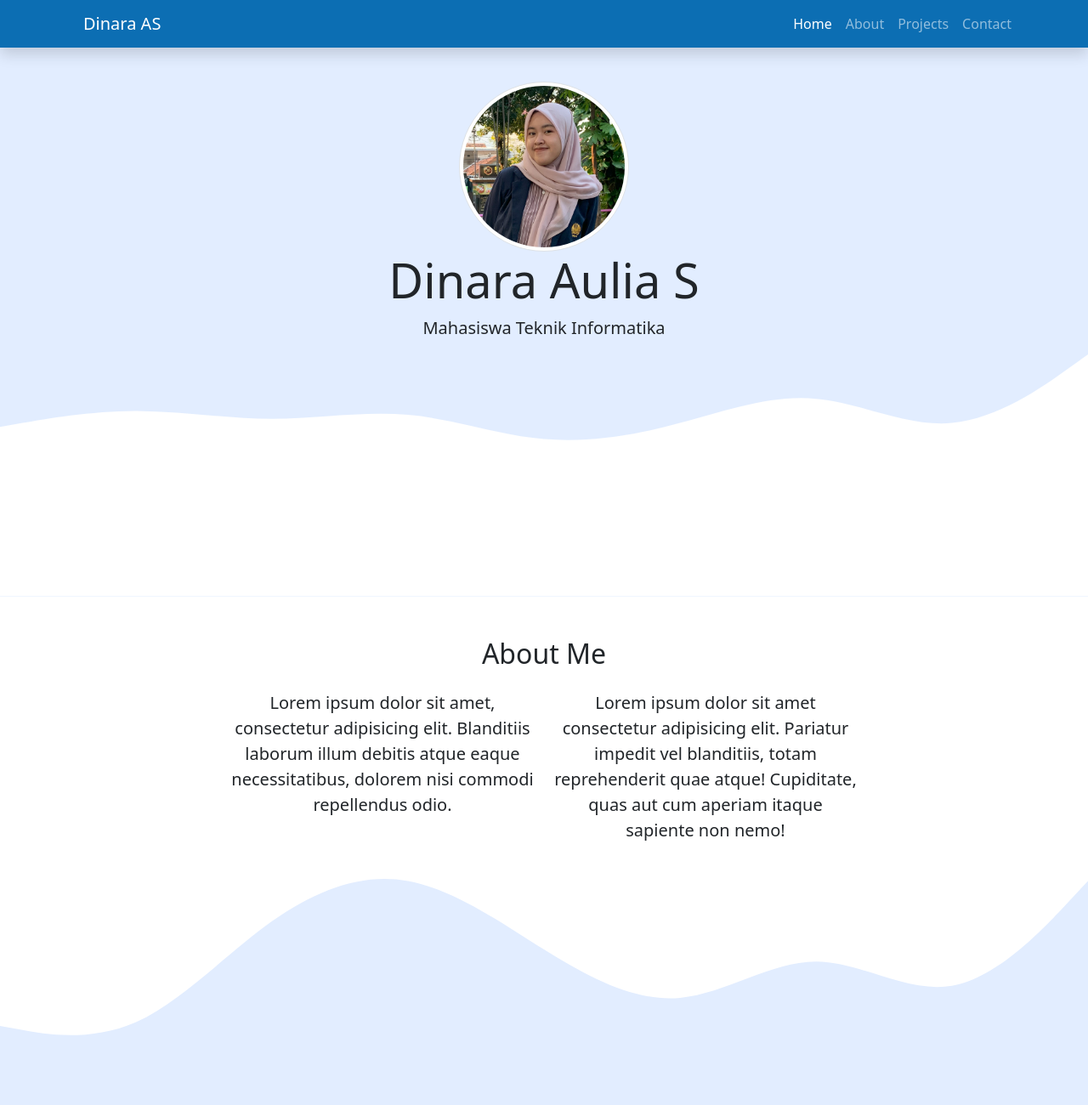
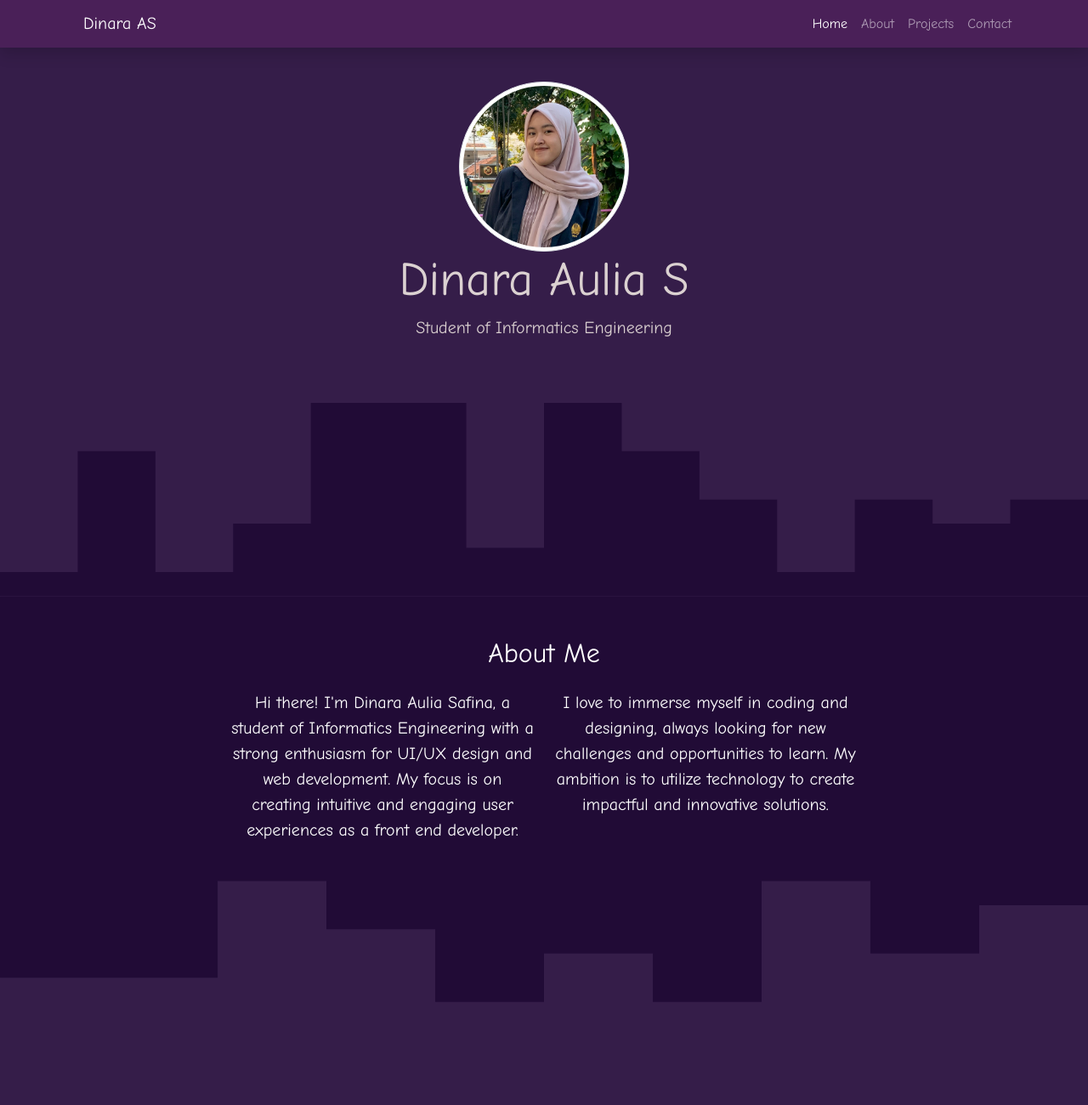
Before and after one commit to DinaraAulia/Portofolio, a plain HTML site: page index.html in a window 1280 px wide. Shown: the top 1300 px of the page at 85% size. Drawn offline with nearby package versions, Linux system fonts and the light colour scheme.

Commit message:
Memperbarui portofolio

```diff
--- a/index.html
+++ b/index.html
@@ -15,7 +15,7 @@
   </head>
   <body id="Home">
     <!-- Navbar content -->
-    <nav class="navbar navbar-expand-lg shadow fixed-top" style="background-color: #0c6eb3" data-bs-theme="dark">
+    <nav class="navbar navbar-expand-lg shadow fixed-top" style="background-color: #4a2058" data-bs-theme="dark">
       <div class="container">
         <a class="navbar-brand" href="#">Dinara AS</a>
         <button class="navbar-toggler" type="button" data-bs-toggle="collapse" data-bs-target="#navbarNav" aria-controls="navbarNav" aria-expanded="false" aria-label="Toggle navigation">
@@ -45,12 +45,12 @@
     <section class="jumbotron text-center">
       <img src="img/dinara.jpg" alt="Dinara Aulia Safina" width="200" class="rounded-circle img-thumbnail" />
       <h1 class="display-4">Dinara Aulia S</h1>
-      <p class="lead">Mahasiswa Teknik Informatika</p>
+      <p class="lead">Student of Informatics Engineering</p>
       <svg xmlns="http://www.w3.org/2000/svg" viewBox="0 0 1440 320">
         <path
-          fill="#ffff"
+          fill="#210b36"
           fill-opacity="1"
-          d="M0,96L30,90.7C60,85,120,75,180,74.7C240,75,300,85,360,85.3C420,85,480,75,540,80C600,85,660,107,720,112C780,117,840,107,900,90.7C960,75,1020,53,1080,58.7C1140,64,1200,96,1260,90.7C1320,85,1380,43,1410,21.3L1440,0L1440,320L1410,320C1380,320,1320,320,1260,320C1200,320,1140,320,1080,320C1020,320,960,320,900,320C840,320,780,320,720,320C660,320,600,320,540,320C480,320,420,320,360,320C300,320,240,320,180,320C120,320,60,320,30,320L0,320Z"
+          d="M0,224L0,288L102.9,288L102.9,128L205.7,128L205.7,288L308.6,288L308.6,224L411.4,224L411.4,64L514.3,64L514.3,64L617.1,64L617.1,256L720,256L720,64L822.9,64L822.9,128L925.7,128L925.7,192L1028.6,192L1028.6,288L1131.4,288L1131.4,192L1234.3,192L1234.3,224L1337.1,224L1337.1,192L1440,192L1440,320L1337.1,320L1337.1,320L1234.3,320L1234.3,320L1131.4,320L1131.4,320L1028.6,320L1028.6,320L925.7,320L925.7,320L822.9,320L822.9,320L720,320L720,320L617.1,320L617.1,320L514.3,320L514.3,320L411.4,320L411.4,320L308.6,320L308.6,320L205.7,320L205.7,320L102.9,320L102.9,320L0,320L0,320Z"
         ></path>
       </svg>
     </section>
@@ -66,18 +66,20 @@
         </div>
         <div class="row justify-content-center fs-5 text-center">
           <div class="col-md-4">
-            <p>Lorem ipsum dolor sit amet, consectetur adipisicing elit. Blanditiis laborum illum debitis atque eaque necessitatibus, dolorem nisi commodi repellendus odio.</p>
+            <p>
+              Hi there! I'm Dinara Aulia Safina, a student of Informatics Engineering with a strong enthusiasm for UI/UX design and web development. My focus is on creating intuitive and engaging user experiences as a front end developer.
+            </p>
           </div>
           <div class="col-md-4">
-            <p>Lorem ipsum dolor sit amet consectetur adipisicing elit. Pariatur impedit vel blanditiis, totam reprehenderit quae atque! Cupiditate, quas aut cum aperiam itaque sapiente non nemo!</p>
+            <p>I love to immerse myself in coding and designing, always looking for new challenges and opportunities to learn. My ambition is to utilize technology to create impactful and innovative solutions.</p>
           </div>
         </div>
       </div>
       <svg xmlns="http://www.w3.org/2000/svg" viewBox="0 0 1440 320">
         <path
-          fill="#e2edff"
+          fill="#351d49"
           fill-opacity="1"
-          d="M0,224L30,229.3C60,235,120,245,180,218.7C240,192,300,128,360,85.3C420,43,480,21,540,32C600,43,660,85,720,122.7C780,160,840,192,900,186.7C960,181,1020,139,1080,138.7C1140,139,1200,181,1260,170.7C1320,160,1380,96,1410,64L1440,32L1440,320L1410,320C1380,320,1320,320,1260,320C1200,320,1140,320,1080,320C1020,320,960,320,900,320C840,320,780,320,720,320C660,320,600,320,540,320C480,320,420,320,360,320C300,320,240,320,180,320C120,320,60,320,30,320L0,320Z"
+          d="M0,0L0,160L144,160L144,160L288,160L288,32L432,32L432,96L576,96L576,192L720,192L720,128L864,128L864,192L1008,192L1008,32L1152,32L1152,128L1296,128L1296,64L1440,64L1440,320L1296,320L1296,320L1152,320L1152,320L1008,320L1008,320L864,320L864,320L720,320L720,320L576,320L576,320L432,320L432,320L288,320L288,320L144,320L144,320L0,320L0,320Z"
         ></path>
       </svg>
     </section>
@@ -137,9 +139,9 @@
       </div>
       <svg xmlns="http://www.w3.org/2000/svg" viewBox="0 0 1440 320">
         <path
-          fill="#ffff"
+          fill="#210b36"
           fill-opacity="1"
-          d="M0,128L30,133.3C60,139,120,149,180,154.7C240,160,300,160,360,144C420,128,480,96,540,112C600,128,660,192,720,186.7C780,181,840,107,900,96C960,85,1020,139,1080,154.7C1140,171,1200,149,1260,160C1320,171,1380,213,1410,234.7L1440,256L1440,320L1410,320C1380,320,1320,320,1260,320C1200,320,1140,320,1080,320C1020,320,960,320,900,320C840,320,780,320,720,320C660,320,600,320,540,320C480,320,420,320,360,320C300,320,240,320,180,320C120,320,60,320,30,320L0,320Z"
+          d="M0,256L0,96L120,96L120,32L240,32L240,256L360,256L360,224L480,224L480,224L600,224L600,128L720,128L720,64L840,64L840,96L960,96L960,192L1080,192L1080,64L1200,64L1200,128L1320,128L1320,128L1440,128L1440,320L1320,320L1320,320L1200,320L1200,320L1080,320L1080,320L960,320L960,320L840,320L840,320L720,320L720,320L600,320L600,320L480,320L480,320L360,320L360,320L240,320L240,320L120,320L120,320L0,320L0,320Z"
         ></path>
       </svg>
     </section>
@@ -175,16 +177,16 @@
       </div>
       <svg xmlns="http://www.w3.org/2000/svg" viewBox="0 0 1440 320">
         <path
-          fill="#0c6eb3"
+          fill="#4a2058"
           fill-opacity="1"
-          d="M0,256L30,245.3C60,235,120,213,180,218.7C240,224,300,256,360,240C420,224,480,160,540,144C600,128,660,160,720,170.7C780,181,840,171,900,181.3C960,192,1020,224,1080,245.3C1140,267,1200,277,1260,277.3C1320,277,1380,267,1410,261.3L1440,256L1440,320L1410,320C1380,320,1320,320,1260,320C1200,320,1140,320,1080,320C1020,320,960,320,900,320C840,320,780,320,720,320C660,320,600,320,540,320C480,320,420,320,360,320C300,320,240,320,180,320C120,320,60,320,30,320L0,320Z"
+          d="M0,0L24,26.7C48,53,96,107,144,133.3C192,160,240,160,288,138.7C336,117,384,75,432,64C480,53,528,75,576,101.3C624,128,672,160,720,165.3C768,171,816,149,864,149.3C912,149,960,171,1008,154.7C1056,139,1104,85,1152,74.7C1200,64,1248,96,1296,101.3C1344,107,1392,85,1416,74.7L1440,64L1440,320L1416,320C1392,320,1344,320,1296,320C1248,320,1200,320,1152,320C1104,320,1056,320,1008,320C960,320,912,320,864,320C816,320,768,320,720,320C672,320,624,320,576,320C528,320,480,320,432,320C384,320,336,320,288,320C240,320,192,320,144,320C96,320,48,320,24,320L0,320Z"
         ></path>
       </svg>
     </section>
     <!-- Akhir Contact -->
 
     <!-- Footer -->
-    <footer class="text-white text-center pb-5" style="background-color: #0c6eb3">
+    <footer class="text-white text-center pb-5" style="background-color: #4a2058">
       <p>Created by <a href="https://www.instagram.com/diinaraas_?igsh=MWw4ODE4NmNseXk3NA==" class="text-white fw-bold"> Dinara Aulia S</a></p>
     </footer>
     <!-- Akhir Footer -->
--- a/style.css
+++ b/style.css
@@ -1,12 +1,30 @@
+* {
+  font-family: "Comic Sans MS", Arial, sans-serif;
+  color: #ffffff;
+}
 .jumbotron {
   padding-top: 6rem;
-  background-color: #e2edff;
+  background-color: #351d49;
+}
+.display-4 {
+  color: rgb(219, 209, 209);
+}
+.lead {
+  color: rgb(219, 209, 209);
+}
+#about {
+  background-color: #210b36;
+}
+#projects {
+  background-color: #351d49;
+}
+.card-text {
+  color: black;
 }
 
-#projects {
-  background-color: #e2edff;
+#contact {
+  background-color: #210b36;
 }
-
 section {
   padding-top: 3rem;
 }
```
